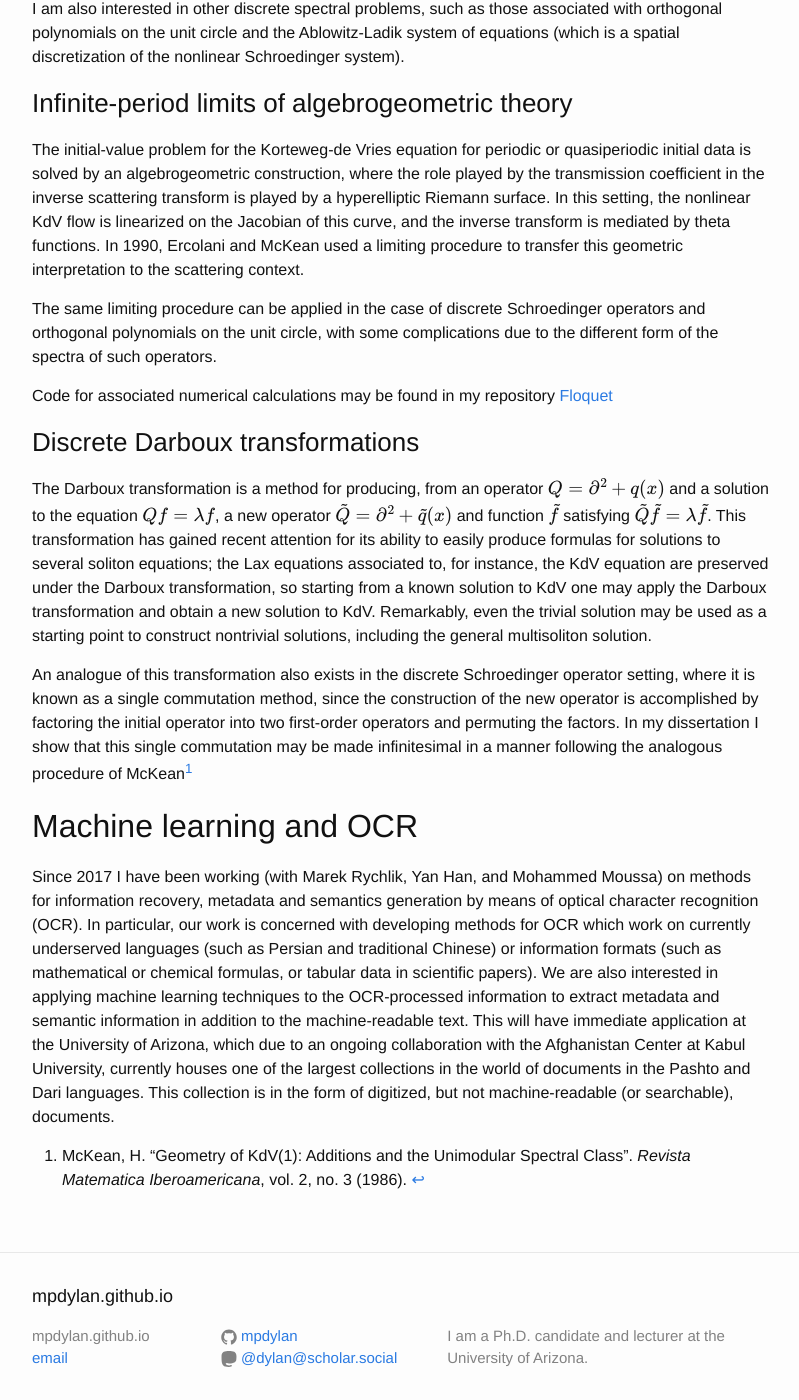
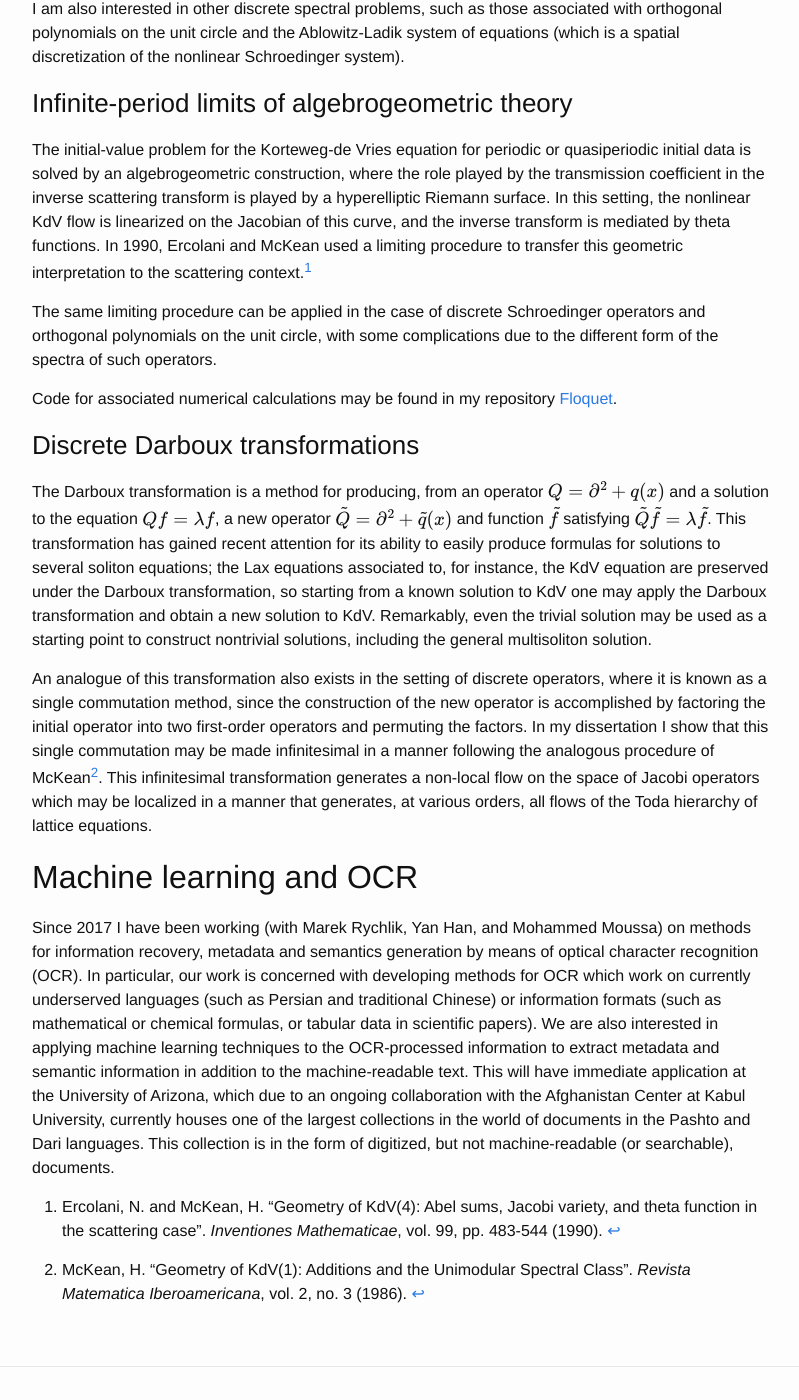
Before and after one commit to mpdylan/mpdylan.github.io, a Jekyll site: the page built from research.md, in a window 1280 px wide and 1400 px high, scrolled down 467 px. Shown: the whole window, without its empty margins (238-1037 px from the left). Built offline with Jekyll 4.4.1, drawn with Linux system fonts in a browser that asks for light colours; formulas are drawn with MathJax 3.

Commit message:
research updates

```diff
--- a/research.md
+++ b/research.md
@@ -21,11 +21,11 @@ I am also interested in other discrete spectral problems, such as those associat
 
 The initial-value problem for the Korteweg-de Vries equation for periodic or quasiperiodic initial data is solved by an algebrogeometric construction, where the role played by the transmission coefficient in the inverse scattering transform is played by a hyperelliptic Riemann surface.
 In this setting, the nonlinear KdV flow is linearized on the Jacobian of this curve, and the inverse transform is mediated by theta functions.
-In 1990, Ercolani and McKean used a limiting procedure to transfer this geometric interpretation to the scattering context.
+In 1990, Ercolani and McKean used a limiting procedure to transfer this geometric interpretation to the scattering context.[^2]
 
 The same limiting procedure can be applied in the case of discrete Schroedinger operators and orthogonal polynomials on the unit circle, with some complications due to the different form of the spectra of such operators.
 
-Code for associated numerical calculations may be found in my repository [Floquet](https://github.com/mpdylan/Floquet/)
+Code for associated numerical calculations may be found in my repository [Floquet](https://github.com/mpdylan/Floquet/).
 
 ### Discrete Darboux transformations
 
@@ -33,9 +33,9 @@ The Darboux transformation is a method for producing, from an operator \\(Q = \p
 This transformation has gained recent attention for its ability to easily produce formulas for solutions to several soliton equations; the Lax equations associated to, for instance, the KdV equation are preserved under the Darboux transformation, so starting from a known solution to KdV one may apply the Darboux transformation and obtain a new solution to KdV.
 Remarkably, even the trivial solution may be used as a starting point to construct nontrivial solutions, including the general multisoliton solution.
 
-An analogue of this transformation also exists in the discrete Schroedinger operator setting, where it is known as a single commutation method, since the construction of the new operator is accomplished by factoring the initial operator into two first-order operators and permuting the factors.
-In my dissertation I show that this single commutation may be made infinitesimal in a manner following the analogous procedure of McKean[^1]
-
+An analogue of this transformation also exists in the setting of discrete operators, where it is known as a single commutation method, since the construction of the new operator is accomplished by factoring the initial operator into two first-order operators and permuting the factors.
+In my dissertation I show that this single commutation may be made infinitesimal in a manner following the analogous procedure of McKean[^1].
+This infinitesimal transformation generates a non-local flow on the space of Jacobi operators which may be localized in a manner that generates, at various orders, all flows of the Toda hierarchy of lattice equations.
 
 ## Machine learning and OCR
 
```
